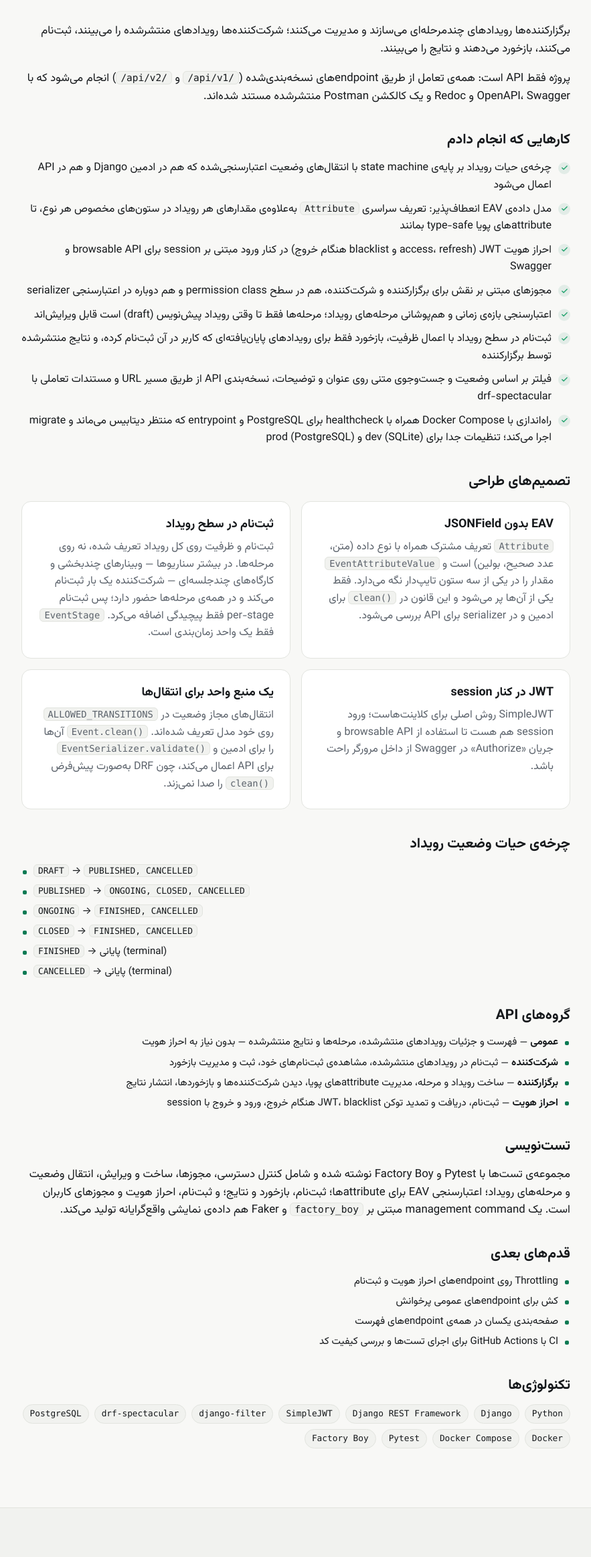
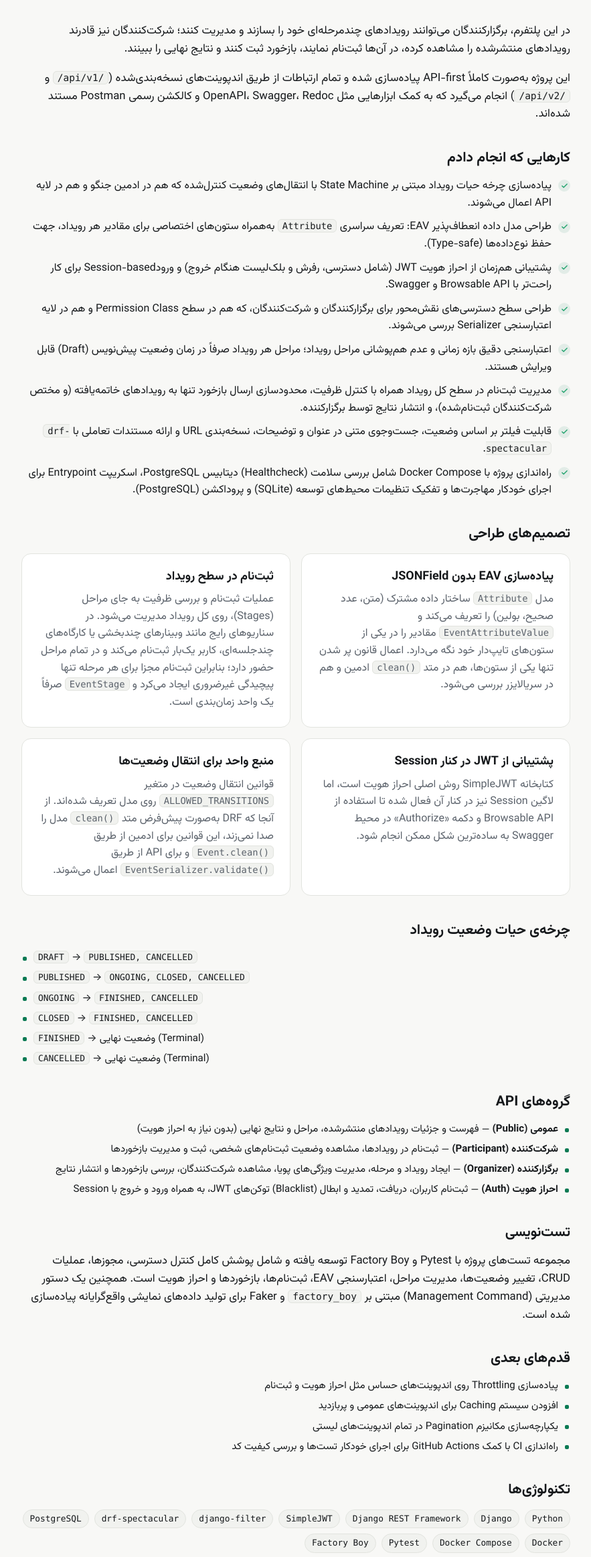
Before and after one commit to EhsanBarghamadi/EhsanBarghamadi.github.io, a plain HTML site: page fa/projects/event-planet/index.html in a window 1280 px wide. Shown: the part 476-2800 px from the top of the page at 67% size, without its empty margins (198-1081 px from the left). Drawn offline with Linux system fonts and the light colour scheme.

Commit message:
refactor(event-planet): refine Persian and English project page copy and details

```diff
--- a/fa/projects/event-planet/index.html
+++ b/fa/projects/event-planet/index.html
@@ -39,7 +39,10 @@
       property="og:url"
       content="https://ehsanbarghamadi.github.io/fa/projects/event-planet/"
     />
-    <meta property="og:title" content="Event Planet؛ API مدیریت رویداد | احسان برغمدی" />
+    <meta
+      property="og:title"
+      content="Event Planet؛ API مدیریت رویداد | احسان برغمدی"
+    />
     <meta
       property="og:description"
       content="یک پلتفرم مدیریت رویداد API-first ساخته‌شده با Django REST Framework: رویدادهای چندمرحله‌ای، چرخه‌ی حیات وضعیت اعتبارسنجی‌شده و attributeهای پویای type-safe."
@@ -51,10 +54,16 @@
     <meta property="og:image:width" content="1200" />
     <meta property="og:image:height" content="630" />
     <meta property="og:image:type" content="image/jpeg" />
-    <meta property="og:image:alt" content="احسان برغمدی — توسعه‌دهنده بک‌اند پایتون و جنگو" />
+    <meta
+      property="og:image:alt"
+      content="احسان برغمدی — توسعه‌دهنده بک‌اند پایتون و جنگو"
+    />
 
     <meta name="twitter:card" content="summary_large_image" />
-    <meta name="twitter:title" content="Event Planet؛ API مدیریت رویداد | احسان برغمدی" />
+    <meta
+      name="twitter:title"
+      content="Event Planet؛ API مدیریت رویداد | احسان برغمدی"
+    />
     <meta
       name="twitter:description"
       content="یک پلتفرم مدیریت رویداد API-first ساخته‌شده با Django REST Framework: رویدادهای چندمرحله‌ای، چرخه‌ی حیات وضعیت اعتبارسنجی‌شده و attributeهای پویای type-safe."
@@ -63,11 +72,22 @@
       name="twitter:image"
       content="https://ehsanbarghamadi.github.io/static/img/og-image.jpg"
     />
-    <meta name="twitter:image:alt" content="احسان برغمدی — توسعه‌دهنده بک‌اند پایتون و جنگو" />
+    <meta
+      name="twitter:image:alt"
+      content="احسان برغمدی — توسعه‌دهنده بک‌اند پایتون و جنگو"
+    />
 
     <meta name="color-scheme" content="dark light" />
-    <meta name="theme-color" content="#f8f8f6" media="(prefers-color-scheme: light)" />
-    <meta name="theme-color" content="#0b0e11" media="(prefers-color-scheme: dark)" />
+    <meta
+      name="theme-color"
+      content="#f8f8f6"
+      media="(prefers-color-scheme: light)"
+    />
+    <meta
+      name="theme-color"
+      content="#0b0e11"
+      media="(prefers-color-scheme: dark)"
+    />
     <link rel="icon" href="/favicon.ico" sizes="any" />
     <link
       rel="icon"
@@ -362,16 +382,16 @@
             </div>
             <h1>Event Planet</h1>
             <p class="project-page__lead">
-              یک پلتفرم مدیریت رویداد API-first ساخته‌شده با Django REST
-              Framework: رویدادهای چندمرحله‌ای، چرخه‌ی حیات وضعیت اعتبارسنجی‌شده
-              و attributeهای پویای type-safe.
+              یک پلتفرم مدیریت رویداد API-first که با Django REST Framework
+              توسعه داده شده است؛ شامل رویدادهای چندمرحله‌ای، چرخه حیات وضعیت
+              اعتبارسنجی‌شده و ویژگی‌های پویای Type-safe (مبتنی بر الگو EAV).
             </p>
           </header>
 
           <dl class="facts">
             <div>
               <dt>نقش من</dt>
-              <dd>تنها توسعه‌دهنده</dd>
+              <dd>توسعه‌دهنده</dd>
             </div>
             <div>
               <dt>نوع</dt>
@@ -399,54 +419,59 @@
 
           <div class="prose">
             <p>
-              برگزارکننده‌ها رویدادهای چندمرحله‌ای می‌سازند و مدیریت می‌کنند؛
-              شرکت‌کننده‌ها رویدادهای منتشرشده را می‌بینند، ثبت‌نام می‌کنند،
-              بازخورد می‌دهند و نتایج را می‌بینند.
+              در این پلتفرم، برگزارکنندگان می‌توانند رویدادهای چندمرحله‌ای خود
+              را بسازند و مدیریت کنند؛ شرکت‌کنندگان نیز قادرند رویدادهای
+              منتشرشده را مشاهده کرده، در آن‌ها ثبت‌نام نمایند، بازخورد ثبت کنند
+              و نتایج نهایی را ببینند.
             </p>
             <p>
-              پروژه فقط API است: همه‌ی تعامل از طریق endpointهای نسخه‌بندی‌شده
-              (<code>/api/v1/</code> و <code>/api/v2/</code>) انجام می‌شود که با
-              OpenAPI، Swagger و Redoc و یک کالکشن Postman منتشرشده مستند
-              شده‌اند.
+              این پروژه به‌صورت کاملاً API-first پیاده‌سازی شده و تمام ارتباطات
+              از طریق اندپوینت‌های نسخه‌بندی‌شده (<code>/api/v1/</code> و
+              <code>/api/v2/</code>) انجام می‌گیرد که به کمک ابزارهایی مثل
+              OpenAPI، Swagger، Redoc و کالکشن رسمی Postman مستند شده‌اند.
             </p>
           </div>
 
           <h2 class="project-page__subtitle">کارهایی که انجام دادم</h2>
           <ul class="checklist">
             <li>
-              چرخه‌ی حیات رویداد بر پایه‌ی state machine با انتقال‌های وضعیت
-              اعتبارسنجی‌شده که هم در ادمین Django و هم در API اعمال می‌شود
+              پیاده‌سازی چرخه حیات رویداد مبتنی بر State Machine با انتقال‌های
+              وضعیت کنترل‌شده که هم در ادمین جنگو و هم در لایه API اعمال
+              می‌شوند.
             </li>
             <li>
-              مدل داده‌ی EAV انعطاف‌پذیر: تعریف سراسری
-              <code>Attribute</code> به‌علاوه‌ی مقدارهای هر رویداد در ستون‌های
-              مخصوص هر نوع، تا attributeهای پویا type-safe بمانند
+              طراحی مدل داده انعطاف‌پذیر EAV: تعریف سراسری
+              <code>Attribute</code> به‌همراه ستون‌های اختصاصی برای مقادیر هر
+              رویداد، جهت حفظ نوع‌داده‌ها (Type-safe).
             </li>
             <li>
-              احراز هویت JWT (access، refresh و blacklist هنگام خروج) در کنار
-              ورود مبتنی بر session برای browsable API و Swagger
+              پشتیبانی هم‌زمان از احراز هویت JWT (شامل دسترسی، رفرش و بلک‌لیست
+              هنگام خروج) و ورودSession-based برای کار راحت‌تر با Browsable API
+              و Swagger.
             </li>
             <li>
-              مجوزهای مبتنی بر نقش برای برگزارکننده و شرکت‌کننده، هم در سطح
-              permission class و هم دوباره در اعتبارسنجی serializer
+              طراحی سطح دسترسی‌های نقش‌محور برای برگزارکنندگان و شرکت‌کنندگان،
+              که هم در سطح Permission Class و هم در لایه اعتبارسنجی Serializer
+              بررسی می‌شوند.
             </li>
             <li>
-              اعتبارسنجی بازه‌ی زمانی و هم‌پوشانی مرحله‌های رویداد؛ مرحله‌ها فقط
-              تا وقتی رویداد پیش‌نویس (draft) است قابل ویرایش‌اند
+              اعتبارسنجی دقیق بازه زمانی و عدم هم‌پوشانی مراحل رویداد؛ مراحل هر
+              رویداد صرفاً در زمان وضعیت پیش‌نویس (Draft) قابل ویرایش هستند.
             </li>
             <li>
-              ثبت‌نام در سطح رویداد با اعمال ظرفیت، بازخورد فقط برای رویدادهای
-              پایان‌یافته‌ای که کاربر در آن ثبت‌نام کرده، و نتایج منتشرشده توسط
-              برگزارکننده
+              مدیریت ثبت‌نام در سطح کل رویداد همراه با کنترل ظرفیت، محدودسازی
+              ارسال بازخورد تنها به رویدادهای خاتمه‌یافته (و مختص شرکت‌کنندگان
+              ثبت‌نام‌شده)، و انتشار نتایج توسط برگزارکننده.
             </li>
             <li>
-              فیلتر بر اساس وضعیت و جست‌وجوی متنی روی عنوان و توضیحات، نسخه‌بندی
-              API از طریق مسیر URL و مستندات تعاملی با drf-spectacular
+              قابلیت فیلتر بر اساس وضعیت، جست‌وجوی متنی در عنوان و توضیحات،
+              نسخه‌بندی URL و ارائه مستندات تعاملی با
+              <code>drf-spectacular</code>.
             </li>
             <li>
-              راه‌اندازی با Docker Compose همراه با healthcheck برای PostgreSQL
-              و entrypoint که منتظر دیتابیس می‌ماند و migrate اجرا می‌کند؛
-              تنظیمات جدا برای dev (SQLite) و prod (PostgreSQL)
+              راه‌اندازی پروژه با Docker Compose شامل بررسی سلامت (Healthcheck)
+              دیتابیس PostgreSQL، اسکریپت Entrypoint برای اجرای خودکار مهاجرت‌ها
+              و تفکیک تنظیمات محیط‌های توسعه (SQLite) و پروداکشن (PostgreSQL).
             </li>
           </ul>
 
@@ -455,42 +480,45 @@
             <div class="card">
               <h3 class="card__title">ثبت‌نام در سطح رویداد</h3>
               <p>
-                ثبت‌نام و ظرفیت روی کل رویداد تعریف شده، نه روی مرحله‌ها. در
-                بیشتر سناریوها — وبینارهای چندبخشی و کارگاه‌های چندجلسه‌ای —
-                شرکت‌کننده یک بار ثبت‌نام می‌کند و در همه‌ی مرحله‌ها حضور دارد؛
-                پس ثبت‌نام per-stage فقط پیچیدگی اضافه می‌کرد.
-                <code>EventStage</code> فقط یک واحد زمان‌بندی است.
+                عملیات ثبت‌نام و بررسی ظرفیت به جای مراحل (Stages)، روی کل
+                رویداد مدیریت می‌شود. در سناریوهای رایج مانند وبینارهای چندبخشی
+                یا کارگاه‌های چندجلسه‌ای، کاربر یک‌بار ثبت‌نام می‌کند و در تمام
+                مراحل حضور دارد؛ بنابراین ثبت‌نام مجزا برای هر مرحله تنها
+                پیچیدگی غیرضروری ایجاد می‌کرد و <code>EventStage</code> صرفاً یک
+                واحد زمان‌بندی است.
               </p>
             </div>
             <div class="card">
-              <h3 class="card__title">EAV بدون JSONField</h3>
+              <h3 class="card__title">پیاده‌سازی EAV بدون JSONField</h3>
               <p>
-                <code>Attribute</code> تعریف مشترک همراه با نوع داده (متن، عدد
-                صحیح، بولین) است و <code>EventAttributeValue</code> مقدار را در
-                یکی از سه ستون تایپ‌دار نگه می‌دارد. فقط یکی از آن‌ها پر می‌شود
-                و این قانون در <code>clean()</code> برای ادمین و در serializer
-                برای API بررسی می‌شود.
+                مدل <code>Attribute</code> ساختار داده مشترک (متن، عدد صحیح،
+                بولین) را تعریف می‌کند و <code>EventAttributeValue</code> مقادیر
+                را در یکی از ستون‌های تایپ‌دار خود نگه می‌دارد. اعمال قانون پر
+                شدن تنها یکی از ستون‌ها، هم در متد <code>clean()</code> ادمین و
+                هم در سریالایزر بررسی می‌شود.
               </p>
             </div>
             <div class="card">
-              <h3 class="card__title">یک منبع واحد برای انتقال‌ها</h3>
+              <h3 class="card__title">منبع واحد برای انتقال وضعیت‌ها</h3>
               <p>
-                انتقال‌های مجاز وضعیت در <code>ALLOWED_TRANSITIONS</code> روی
-                خود مدل تعریف شده‌اند. <code>Event.clean()</code> آن‌ها را برای
-                ادمین و <code>EventSerializer.validate()</code> برای API اعمال
-                می‌کند، چون DRF به‌صورت پیش‌فرض <code>clean()</code> را صدا
-                نمی‌زند.
+                قوانین انتقال وضعیت در متغیر
+                <code>ALLOWED_TRANSITIONS</code> روی مدل تعریف شده‌اند. از آنجا
+                که DRF به‌صورت پیش‌فرض متد <code>clean()</code> مدل را صدا
+                نمی‌زند، این قوانین برای ادمین از طریق
+                <code>Event.clean()</code> و برای API از طریق
+                <code>EventSerializer.validate()</code> اعمال می‌شوند.
               </p>
             </div>
             <div class="card">
-              <h3 class="card__title">JWT در کنار session</h3>
+              <h3 class="card__title">پشتیبانی از JWT در کنار Session</h3>
               <p>
-                SimpleJWT روش اصلی برای کلاینت‌هاست؛ ورود session هم هست تا
-                استفاده از browsable API و جریان «Authorize» در Swagger از داخل
-                مرورگر راحت باشد.
+                کتابخانه SimpleJWT روش اصلی احراز هویت است، اما لاگین Session
+                نیز در کنار آن فعال شده تا استفاده از Browsable API و دکمه
+                «Authorize» در محیط Swagger به ساده‌ترین شکل ممکن انجام شود.
               </p>
             </div>
           </div>
+
           <h2 class="project-page__subtitle">چرخه‌ی حیات وضعیت رویداد</h2>
           <ul class="bullets state-list">
             <li><code>DRAFT</code> → <code>PUBLISHED, CANCELLED</code></li>
@@ -499,47 +527,56 @@
             </li>
             <li><code>ONGOING</code> → <code>FINISHED, CANCELLED</code></li>
             <li><code>CLOSED</code> → <code>FINISHED, CANCELLED</code></li>
-            <li><code>FINISHED</code> → پایانی (terminal)</li>
-            <li><code>CANCELLED</code> → پایانی (terminal)</li>
+            <li><code>FINISHED</code> → وضعیت نهایی (Terminal)</li>
+            <li><code>CANCELLED</code> → وضعیت نهایی (Terminal)</li>
           </ul>
+
           <h2 class="project-page__subtitle">گروه‌های API</h2>
           <ul class="bullets">
             <li>
-              <strong>عمومی</strong> — فهرست و جزئیات رویدادهای منتشرشده،
-              مرحله‌ها و نتایج منتشرشده — بدون نیاز به احراز هویت
+              <strong>عمومی (Public)</strong> — فهرست و جزئیات رویدادهای
+              منتشرشده، مراحل و نتایج نهایی (بدون نیاز به احراز هویت)
             </li>
             <li>
-              <strong>شرکت‌کننده</strong> — ثبت‌نام در رویدادهای منتشرشده،
-              مشاهده‌ی ثبت‌نام‌های خود، ثبت و مدیریت بازخورد
+              <strong>شرکت‌کننده (Participant)</strong> — ثبت‌نام در رویدادها،
+              مشاهده وضعیت ثبت‌نام‌های شخصی، ثبت و مدیریت بازخوردها
             </li>
             <li>
-              <strong>برگزارکننده</strong> — ساخت رویداد و مرحله، مدیریت
-              attributeهای پویا، دیدن شرکت‌کننده‌ها و بازخوردها، انتشار نتایج
+              <strong>برگزارکننده (Organizer)</strong> — ایجاد رویداد و مرحله،
+              مدیریت ویژگی‌های پویا، مشاهده شرکت‌کنندگان، بررسی بازخوردها و
+              انتشار نتایج
             </li>
             <li>
-              <strong>احراز هویت</strong> — ثبت‌نام، دریافت و تمدید توکن JWT،
-              blacklist هنگام خروج، ورود و خروج با session
+              <strong>احراز هویت (Auth)</strong> — ثبت‌نام کاربران، دریافت،
+              تمدید و ابطال (Blacklist) توکن‌های JWT، به همراه ورود و خروج با
+              Session
             </li>
           </ul>
 
           <h2 class="project-page__subtitle">تست‌نویسی</h2>
           <div class="prose">
             <p>
-              مجموعه‌ی تست‌ها با Pytest و Factory Boy نوشته شده و شامل کنترل
-              دسترسی، مجوزها، ساخت و ویرایش، انتقال وضعیت و مرحله‌های رویداد؛
-              اعتبارسنجی EAV برای attributeها؛ ثبت‌نام، بازخورد و نتایج؛ و
-              ثبت‌نام، احراز هویت و مجوزهای کاربران است. یک management command
-              مبتنی بر <code>factory_boy</code> و Faker هم داده‌ی نمایشی
-              واقع‌گرایانه تولید می‌کند.
+              مجموعه تست‌های پروژه با Pytest و Factory Boy توسعه یافته و شامل
+              پوشش کامل کنترل دسترسی، مجوزها، عملیات CRUD، تغییر وضعیت‌ها،
+              مدیریت مراحل، اعتبارسنجی EAV، ثبت‌نام‌ها، بازخوردها و احراز هویت
+              است. همچنین یک دستور مدیریتی (Management Command) مبتنی بر
+              <code>factory_boy</code> و Faker برای تولید داده‌های نمایشی
+              واقع‌گرایانه پیاده‌سازی شده است.
             </p>
           </div>
 
           <h2 class="project-page__subtitle">قدم‌های بعدی</h2>
           <ul class="bullets">
-            <li>Throttling روی endpointهای احراز هویت و ثبت‌نام</li>
-            <li>کش برای endpointهای عمومی پرخوانش</li>
-            <li>صفحه‌بندی یکسان در همه‌ی endpointهای فهرست</li>
-            <li>CI با GitHub Actions برای اجرای تست‌ها و بررسی کیفیت کد</li>
+            <li>
+              پیاده‌سازی Throttling روی اندپوینت‌های حساس مثل احراز هویت و
+              ثبت‌نام
+            </li>
+            <li>افزودن سیستم Caching برای اندپوینت‌های عمومی و پربازدید</li>
+            <li>یکپارچه‌سازی مکانیزم Pagination در تمام اندپوینت‌های لیستی</li>
+            <li>
+              راه‌اندازی CI با کمک GitHub Actions برای اجرای خودکار تست‌ها و
+              بررسی کیفیت کد
+            </li>
           </ul>
 
           <h2 class="project-page__subtitle">تکنولوژی‌ها</h2>
```
Also changed, not shown: projects/event-planet/index.html (+93 -65 lines).
